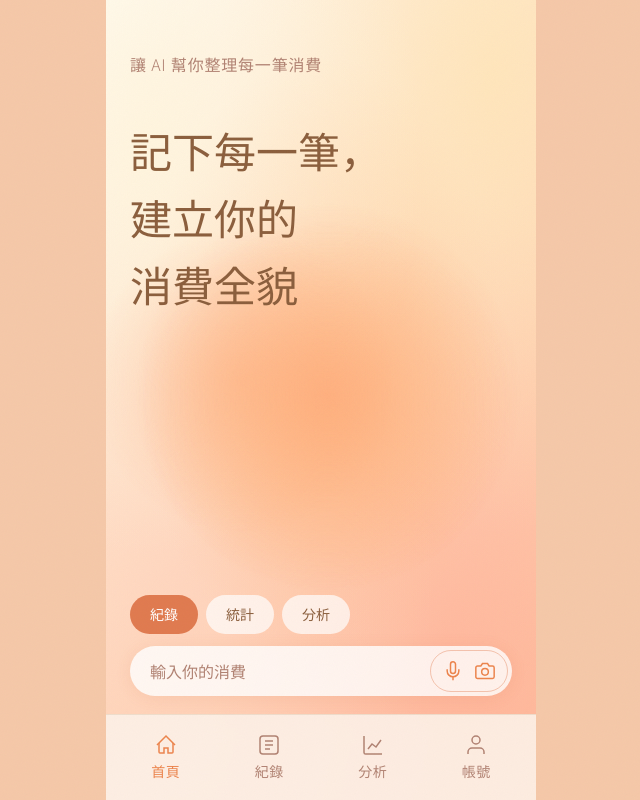
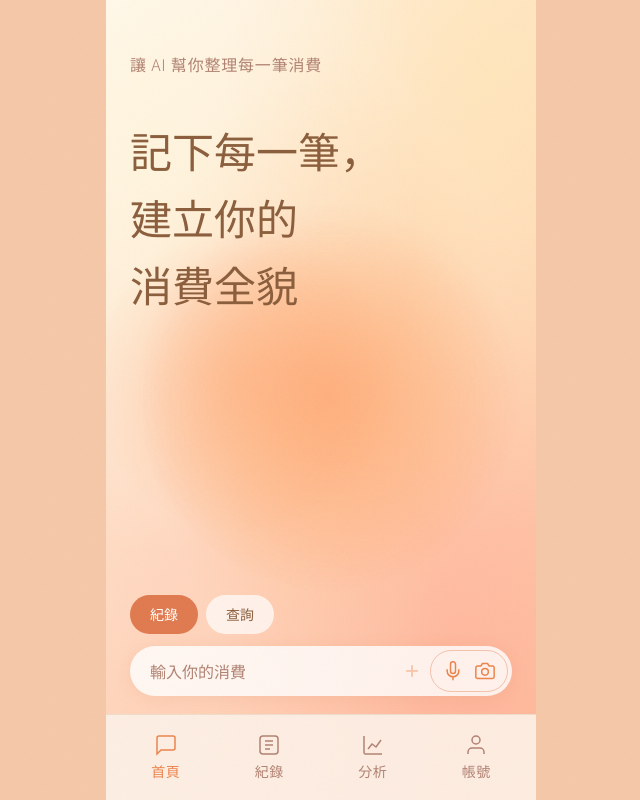
Before and after one commit to twenhsin/flow-budget-app, a Nuxt app: page / in a window 1280 px wide. Shown: the whole page, without its empty margins (319-959 px from the left). Built offline with nearby package versions, Linux system fonts and the light colour scheme; no server answers; a web font is replaced by a local one.

Commit message:
調整首頁tab與交互模式

```diff
--- a/components/BottomNav.vue
+++ b/components/BottomNav.vue
@@ -3,8 +3,7 @@
     <NuxtLink to="/" class="nav-item" :class="{ active: route.path === '/' }">
       <div class="nav-icon">
         <svg viewBox="0 0 24 24" fill="none" stroke="currentColor" stroke-width="1.5">
-          <path d="M3 12L12 3l9 9" />
-          <path d="M5 10v9a1 1 0 0 0 1 1h4v-5h4v5h4a1 1 0 0 0 1-1v-9" />
+          <path d="M21 15a2 2 0 0 1-2 2H7l-4 4V5a2 2 0 0 1 2-2h14a2 2 0 0 1 2 2z" />
         </svg>
       </div>
       <span class="nav-label">首頁</span>
--- a/pages/index.vue
+++ b/pages/index.vue
@@ -20,15 +20,25 @@
         </button>
       </div>
 
+      <ListeningIndicator :visible="isListening" :transcript="interimTranscript" />
+
       <div class="input-bar">
         <input
+          ref="textInput"
+          v-model="inputValue"
           type="text"
           :placeholder="currentPlaceholder"
-          readonly
-          @click="goTextRecord"
+          enterkeyhint="done"
+          @keydown.enter="handleSubmit"
         >
+        <button class="add-btn" :disabled="!inputValue.trim()" @click="handleSubmit">
+          <svg viewBox="0 0 24 24" fill="none" stroke="currentColor" stroke-width="2.2">
+            <line x1="12" y1="5" x2="12" y2="19" />
+            <line x1="5" y1="12" x2="19" y2="12" />
+          </svg>
+        </button>
         <div class="input-icons">
-          <button class="icon-btn" title="語音" @click.stop="goVoiceRecord">
+          <button class="icon-btn" :class="{ active: isListening }" title="語音" @click.stop="toggleVoice">
             <svg viewBox="0 0 24 24" fill="none" stroke="currentColor" stroke-width="1.8">
               <path d="M12 1a3 3 0 0 0-3 3v8a3 3 0 0 0 6 0V4a3 3 0 0 0-3-3z" />
               <path d="M19 10v2a7 7 0 0 1-14 0v-2" />
@@ -52,44 +62,57 @@ import type { HomeTab } from '~/types'
 
 definePageMeta({ layout: 'default' })
 
-const { clearRecords } = useRecords()
+const { clearRecords, addRecord, parseTextEntry } = useRecords()
 
+// Tabs
 const activeTab = ref<HomeTab>('record')
 const tabs = [
   { value: 'record' as HomeTab, label: '紀錄' },
-  { value: 'stats' as HomeTab, label: '統計' },
-  { value: 'analysis' as HomeTab, label: '分析' },
+  { value: 'query' as HomeTab, label: '查詢' },
 ]
 
 const headlines: Record<HomeTab, string> = {
   record: '記下每一筆，<br>建立你的<br>消費全貌',
-  stats: '輸入條件，<br>算出你想知道<br>的每一個數字',
-  analysis: '提出問題，<br>讓數據說出<br>消費習慣',
+  query: '輸入條件，<br>算出你想知道<br>的每一個數字',
 }
 
 const placeholders: Record<HomeTab, string> = {
   record: '輸入你的消費',
-  stats: '輸入查詢條件',
-  analysis: '輸入你的問題',
+  query: '輸入查詢條件',
 }
 
 const currentHeadline = computed(() => headlines[activeTab.value])
 const currentPlaceholder = computed(() => placeholders[activeTab.value])
 
-const goTextRecord = () => {
-  clearRecords()
-  navigateTo('/record?mode=text')
+// Input
+const textInput = ref<HTMLInputElement | null>(null)
+const inputValue = ref('')
+
+const handleSubmit = () => {
+  const val = inputValue.value.trim()
+  if (!val) return
+  stopVoice()
+  inputValue.value = ''
+  if (activeTab.value === 'record') {
+    clearRecords()
+    addRecord(parseTextEntry(val))
+    navigateTo('/record?mode=confirm')
+  }
 }
 
-const goVoiceRecord = () => {
-  clearRecords()
-  navigateTo('/record?mode=voice')
-}
+// Voice
+const { isListening, interimTranscript, stopVoice, toggleVoice } = useVoiceInput({
+  onFinal: (text) => { inputValue.value = text },
+  onInterim: (text) => { inputValue.value = text },
+})
 
+// Camera
 const goCamera = () => {
   clearRecords()
   navigateTo('/camera')
 }
+
+
 </script>
 
 <style scoped>
@@ -301,11 +324,40 @@ const goCamera = () => {
   font-weight: 300;
   color: var(--text);
   outline: none;
-  cursor: pointer;
 }
 
 .input-bar input::placeholder {
   color: var(--text-soft);
+}
+
+/* + submit button */
+.add-btn {
+  width: 36px;
+  height: 36px;
+  border-radius: 50%;
+  border: none;
+  background: transparent;
+  color: #EC844C;
+  display: flex;
+  align-items: center;
+  justify-content: center;
+  cursor: pointer;
+  flex-shrink: 0;
+  transition: all 0.18s;
+}
+
+.add-btn:active {
+  transform: scale(0.88);
+}
+
+.add-btn:disabled {
+  opacity: 0.4;
+  cursor: default;
+}
+
+.add-btn svg {
+  width: 20px;
+  height: 20px;
 }
 
 .input-icons {
@@ -337,6 +389,11 @@ const goCamera = () => {
   transform: scale(0.88);
 }
 
+.icon-btn.active {
+  color: var(--text);
+  animation: mic-pulse 1.5s ease infinite;
+}
+
 .icon-btn svg {
   width: 20px;
   height: 20px;
--- a/pages/record.vue
+++ b/pages/record.vue
@@ -13,14 +13,15 @@
     </div>
 
     <div class="action-bar">
-      <div class="action-pill" :class="{ 'action-pill--full': mode === 'text' }">
-        <button class="action-side-btn" @click="navigateTo('/')">
+      <div class="action-pill" :class="{ 'action-pill--full': mode === 'text' && !isConfirmMode }">
+        <button class="action-side-btn" @click="handleCancel">
           <svg viewBox="0 0 24 24" fill="none" stroke="currentColor" stroke-width="2">
             <line x1="18" y1="6" x2="6" y2="18" />
             <line x1="6" y1="6" x2="18" y2="18" />
           </svg>
         </button>
 
+        <template v-if="!isConfirmMode">
           <button
             v-if="mode === 'voice'"
             class="action-center-btn"
@@ -54,6 +55,7 @@
               </svg>
             </button>
           </div>
+        </template>
 
         <button
           class="action-side-btn action-confirm"
@@ -92,22 +94,21 @@ definePageMeta({ layout: 'bare' })
 
 const route = useRoute()
 const supabase = useSupabaseClient()
-const { pendingRecords, addRecord, removeRecord, updateRecord, parseTextEntry } = useRecords()
+const { pendingRecords, addRecord, removeRecord, updateRecord, clearRecords, parseTextEntry } = useRecords()
 const hasNotification = useState('hasNotification', () => false)
 
 const mode = computed<EntryMode>(() => (route.query.mode as EntryMode) || 'text')
+const isConfirmMode = computed(() => route.query.mode === 'confirm')
 const textInput = ref<HTMLInputElement | null>(null)
-const isListening = ref(false)
-const interimTranscript = ref('')
 const editVisible = ref(false)
 const editingIndex = ref(-1)
 const editingRecord = ref<BudgetRecord | null>(null)
 const isSaving = ref(false)
 const saveError = ref('')
 
-// eslint-disable-next-line @typescript-eslint/no-explicit-any
-let recognition: any = null
-let silenceTimer: ReturnType<typeof setTimeout> | null = null
+const { isListening, interimTranscript, startVoice, stopVoice, toggleVoice } = useVoiceInput({
+  onFinal: (text) => addRecord(parseTextEntry(text)),
+})
 
 const formattedDate = computed(() => {
   const d = new Date()
@@ -117,70 +118,6 @@ const formattedDate = computed(() => {
 onMounted(() => {
   if (mode.value === 'voice') startVoice()
 })
-
-onUnmounted(() => stopVoice())
-
-const resetSilenceTimer = () => {
-  if (silenceTimer) clearTimeout(silenceTimer)
-  silenceTimer = setTimeout(() => stopVoice(), 5000)
-}
-
-const startVoice = () => {
-  if (import.meta.server) return
-  // eslint-disable-next-line @typescript-eslint/no-explicit-any
-  const SR = (window as any).SpeechRecognition || (window as any).webkitSpeechRecognition
-  if (!SR) {
-    console.warn('此瀏覽器不支援 Web Speech API')
-    return
-  }
-
-  recognition = new SR()
-  recognition.lang = 'zh-TW'
-  recognition.continuous = true
-  recognition.interimResults = true
-
-  recognition.onresult = (event: any) => {
-    resetSilenceTimer()
-    for (let i = event.resultIndex; i < event.results.length; i++) {
-      const result = event.results[i]
-      if (result.isFinal) {
-        const text = result[0].transcript.trim()
-        interimTranscript.value = ''
-        if (text) addRecord(parseTextEntry(text))
-      }
-      else {
-        interimTranscript.value = result[0].transcript
-      }
-    }
-  }
-
-  recognition.onerror = (event: any) => {
-    if (event.error !== 'no-speech') stopVoice()
-  }
-
-  // continuous mode may stop unexpectedly on some browsers — restart if still active
-  recognition.onend = () => {
-    if (isListening.value) recognition?.start()
-  }
-
-  isListening.value = true
-  interimTranscript.value = ''
-  recognition.start()
-  resetSilenceTimer()
-}
-
-const stopVoice = () => {
-  isListening.value = false
-  interimTranscript.value = ''
-  if (silenceTimer) { clearTimeout(silenceTimer); silenceTimer = null }
-  try { recognition?.stop() } catch {}
-  recognition = null
-}
-
-const toggleVoice = () => {
-  if (isListening.value) stopVoice()
-  else startVoice()
-}
 
 const handleTextEnter = (e: KeyboardEvent) => {
   const input = e.target as HTMLInputElement
@@ -216,6 +153,16 @@ const deleteFromEdit = () => {
   editVisible.value = false
 }
 
+const handleCancel = () => {
+  if (isConfirmMode.value) {
+    clearRecords()
+    navigateTo('/')
+  }
+  else {
+    navigateTo('/')
+  }
+}
+
 const confirmRecord = async () => {
   if (pendingRecords.value.length === 0) return
   stopVoice()
@@ -227,7 +174,7 @@ const confirmRecord = async () => {
     name: r.name,
     amount: r.amount,
     category: r.category,
-    input_method: mode.value,
+    input_method: isConfirmMode.value ? 'text' : mode.value,
   }))
 
   // eslint-disable-next-line @typescript-eslint/no-explicit-any
@@ -241,8 +188,14 @@ const confirmRecord = async () => {
     return
   }
 
+  if (isConfirmMode.value) {
+    clearRecords()
+    navigateTo('/')
+  }
+  else {
     hasNotification.value = true
     navigateTo('/complete')
+  }
 }
 </script>
 
--- a/pages/records.vue
+++ b/pages/records.vue
@@ -256,66 +256,9 @@ const handleTextEnter = async (e: KeyboardEvent) => {
 }
 
 // Voice
-const isListening = ref(false)
-const interimTranscript = ref('')
-// eslint-disable-next-line @typescript-eslint/no-explicit-any
-let recognition: any = null
-let silenceTimer: ReturnType<typeof setTimeout> | null = null
-
-const resetSilenceTimer = () => {
-  if (silenceTimer) clearTimeout(silenceTimer)
-  silenceTimer = setTimeout(() => stopVoice(), 5000)
-}
-
-const startVoice = () => {
-  if (import.meta.server) return
-  // eslint-disable-next-line @typescript-eslint/no-explicit-any
-  const SR = (window as any).SpeechRecognition || (window as any).webkitSpeechRecognition
-  if (!SR) return
-  recognition = new SR()
-  recognition.lang = 'zh-TW'
-  recognition.continuous = true
-  recognition.interimResults = true
-  recognition.onresult = (event: any) => {
-    resetSilenceTimer()
-    for (let i = event.resultIndex; i < event.results.length; i++) {
-      const result = event.results[i]
-      if (result.isFinal) {
-        const text = result[0].transcript.trim()
-        interimTranscript.value = ''
-        if (text) saveNewRecord(parseTextEntry(text))
-      }
-      else {
-        interimTranscript.value = result[0].transcript
-      }
-    }
-  }
-  recognition.onerror = (event: any) => {
-    if (event.error !== 'no-speech') stopVoice()
-  }
-  recognition.onend = () => {
-    if (isListening.value) recognition?.start()
-  }
-  isListening.value = true
-  interimTranscript.value = ''
-  recognition.start()
-  resetSilenceTimer()
-}
-
-const stopVoice = () => {
-  isListening.value = false
-  interimTranscript.value = ''
-  if (silenceTimer) { clearTimeout(silenceTimer); silenceTimer = null }
-  try { recognition?.stop() } catch {}
-  recognition = null
-}
-
-const toggleVoice = () => {
-  if (isListening.value) stopVoice()
-  else startVoice()
-}
-
-onUnmounted(() => stopVoice())
+const { isListening, interimTranscript, toggleVoice } = useVoiceInput({
+  onFinal: (text) => saveNewRecord(parseTextEntry(text)),
+})
 </script>
 
 <style scoped>
--- a/types/index.ts
+++ b/types/index.ts
@@ -8,7 +8,7 @@ export interface BudgetRecord {
 }
 
 export type EntryMode = 'voice' | 'text' | 'camera'
-export type HomeTab = 'record' | 'stats' | 'analysis'
+export type HomeTab = 'record' | 'query'
 
 export const CATEGORIES = ['餐飲', '飲料', '點心', '居住', '休閒', '交通', '通訊', '其他']
 export type Category = string
```
Also changed, not shown: composables/useVoiceInput.ts (added, +83 -0 lines). Lines whose indentation alone changed are shown as unchanged.
